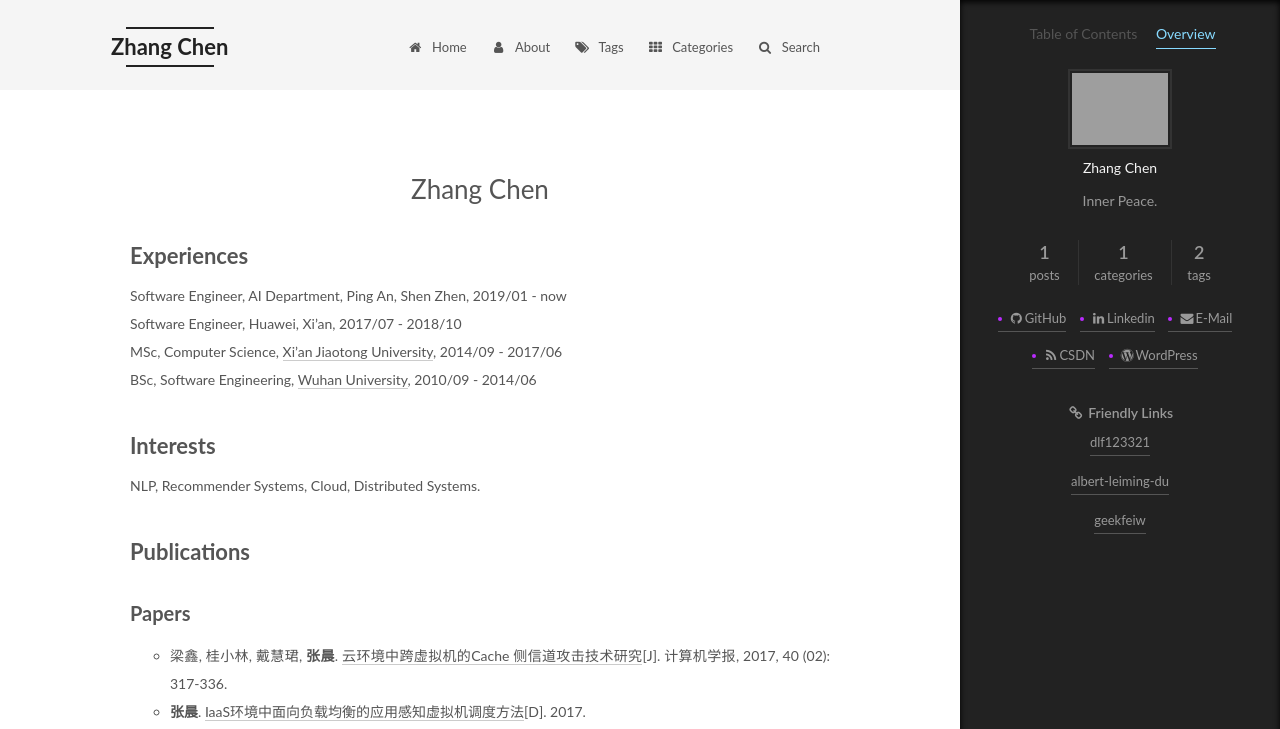
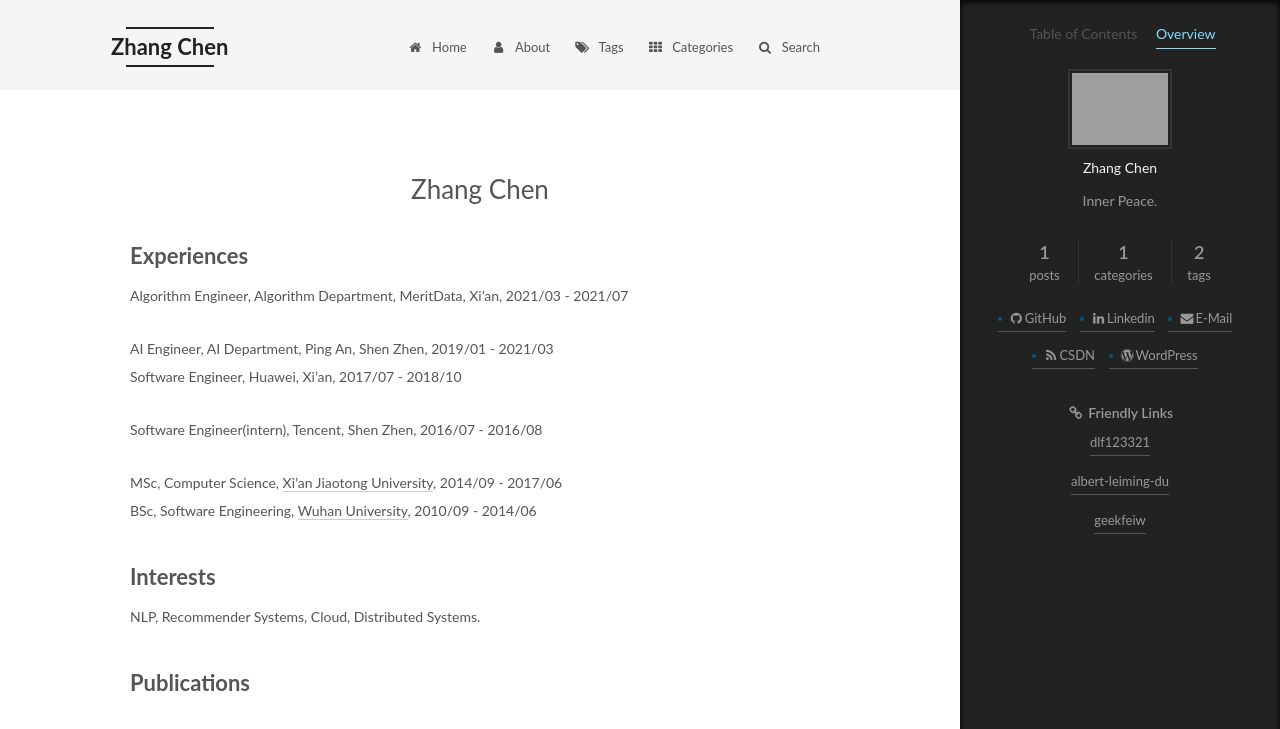
Before and after one commit to chansonzhang/chansonzhang.github.io, a plain HTML site: page about/index.html in a window 1280 px wide. Both pictures are taken after a click on the item "Overview". Shown: the top 729 px of the page. Drawn offline with Linux system fonts and the light colour scheme; some packages are replaced by stand-ins of ours; grey boxes are pictures that could not be loaded; a script that the page names is missing.

Commit message:
Site updated: 2021-07-18 18:11:26

```diff
--- a/about/index.html
+++ b/about/index.html
@@ -79,17 +79,17 @@
 
 
 
-<meta name="description" content="ExperiencesSoftware Engineer,  AI Department, Ping An, Shen Zhen, 2019/01 - nowSoftware Engineer, Huawei, Xi’an, 2017/07 - 2018/10MSc, Computer Science, Xi’an Jiaotong University, 2014/09 - 2017/06BSc">
+<meta name="description" content="ExperiencesAlgorithm Engineer, Algorithm Department, MeritData, Xi’an, 2021/03 - 2021/07 AI Engineer,  AI Department, Ping An, Shen Zhen, 2019/01 - 2021/03Software Engineer, Huawei, Xi’an, 2017/07 - 2">
 <meta property="og:type" content="website">
 <meta property="og:title" content="Zhang Chen">
 <meta property="og:url" content="https://chansonzhang.github.io/about/index.html">
 <meta property="og:site_name" content="Zhang Chen">
-<meta property="og:description" content="ExperiencesSoftware Engineer,  AI Department, Ping An, Shen Zhen, 2019/01 - nowSoftware Engineer, Huawei, Xi’an, 2017/07 - 2018/10MSc, Computer Science, Xi’an Jiaotong University, 2014/09 - 2017/06BSc">
+<meta property="og:description" content="ExperiencesAlgorithm Engineer, Algorithm Department, MeritData, Xi’an, 2021/03 - 2021/07 AI Engineer,  AI Department, Ping An, Shen Zhen, 2019/01 - 2021/03Software Engineer, Huawei, Xi’an, 2017/07 - 2">
 <meta property="og:locale" content="default">
-<meta property="og:updated_time" content="2021-07-18T03:50:40.914Z">
+<meta property="og:updated_time" content="2021-07-18T10:10:53.912Z">
 <meta name="twitter:card" content="summary">
 <meta name="twitter:title" content="Zhang Chen">
-<meta name="twitter:description" content="ExperiencesSoftware Engineer,  AI Department, Ping An, Shen Zhen, 2019/01 - nowSoftware Engineer, Huawei, Xi’an, 2017/07 - 2018/10MSc, Computer Science, Xi’an Jiaotong University, 2014/09 - 2017/06BSc">
+<meta name="twitter:description" content="ExperiencesAlgorithm Engineer, Algorithm Department, MeritData, Xi’an, 2021/03 - 2021/07 AI Engineer,  AI Department, Ping An, Shen Zhen, 2019/01 - 2021/03Software Engineer, Huawei, Xi’an, 2017/07 - 2">
 
 
 
@@ -289,7 +289,10 @@
       <div class="post-body">
 
 
-          <h2 id="Experiences"><a href="#Experiences" class="headerlink" title="Experiences"></a>Experiences</h2><p>Software Engineer,  AI Department, Ping An, Shen Zhen, 2019/01 - now<br>Software Engineer, Huawei, Xi’an, 2017/07 - 2018/10<br>MSc, Computer Science, <a href="http://en.xjtu.edu.cn/" target="_blank" rel="noopener">Xi’an Jiaotong University</a>, 2014/09 - 2017/06<br>BSc, Software Engineering, <a href="http://en.whu.edu.cn/" target="_blank" rel="noopener">Wuhan University</a>, 2010/09 ‐ 2014/06</p>
+          <h2 id="Experiences"><a href="#Experiences" class="headerlink" title="Experiences"></a>Experiences</h2><p>Algorithm Engineer, Algorithm Department, MeritData, Xi’an, 2021/03 - 2021/07</p>
+<p>AI Engineer,  AI Department, Ping An, Shen Zhen, 2019/01 - 2021/03<br>Software Engineer, Huawei, Xi’an, 2017/07 - 2018/10</p>
+<p>Software Engineer(intern), Tencent, Shen Zhen, 2016/07 - 2016/08</p>
+<p>MSc, Computer Science, <a href="http://en.xjtu.edu.cn/" target="_blank" rel="noopener">Xi’an Jiaotong University</a>, 2014/09 - 2017/06<br>BSc, Software Engineering, <a href="http://en.whu.edu.cn/" target="_blank" rel="noopener">Wuhan University</a>, 2010/09 ‐ 2014/06</p>
 <h2 id="Interests"><a href="#Interests" class="headerlink" title="Interests"></a>Interests</h2><p>NLP, Recommender Systems, Cloud, Distributed Systems.</p>
 <h2 id="Publications"><a href="#Publications" class="headerlink" title="Publications"></a>Publications</h2><h3 id="Papers"><a href="#Papers" class="headerlink" title="Papers"></a>Papers</h3><ul>
 <li>梁鑫, 桂小林, 戴慧珺, <strong>张晨</strong>. <a href="http://cjc.ict.ac.cn/qwjs/view.asp?id=4780" target="_blank" rel="noopener">云环境中跨虚拟机的Cache 侧信道攻击技术研究</a>[J]. 计算机学报, 2017, 40 (02): 317-336.</li>
--- a/css/main.css
+++ b/css/main.css
@@ -1822,7 +1822,7 @@ pre .javascript .function {
   width: 4px;
   height: 4px;
   border-radius: 50%;
-  background: #ba2aff;
+  background: #0a5385;
 }
 .links-of-blogroll {
   font-size: 13px;
--- a/sitemap.xml
+++ b/sitemap.xml
@@ -16,14 +16,14 @@
   </url>
 
   <url>
-    <loc>https://chansonzhang.github.io/about/pub.html</loc>
+    <loc>https://chansonzhang.github.io/categories/index.html</loc>
 
     <lastmod>2021-07-13</lastmod>
 
   </url>
 
   <url>
-    <loc>https://chansonzhang.github.io/categories/index.html</loc>
+    <loc>https://chansonzhang.github.io/about/pub.html</loc>
 
     <lastmod>2021-07-13</lastmod>
 
```
Also changed, not shown: search.xml (+12 -12 lines).
